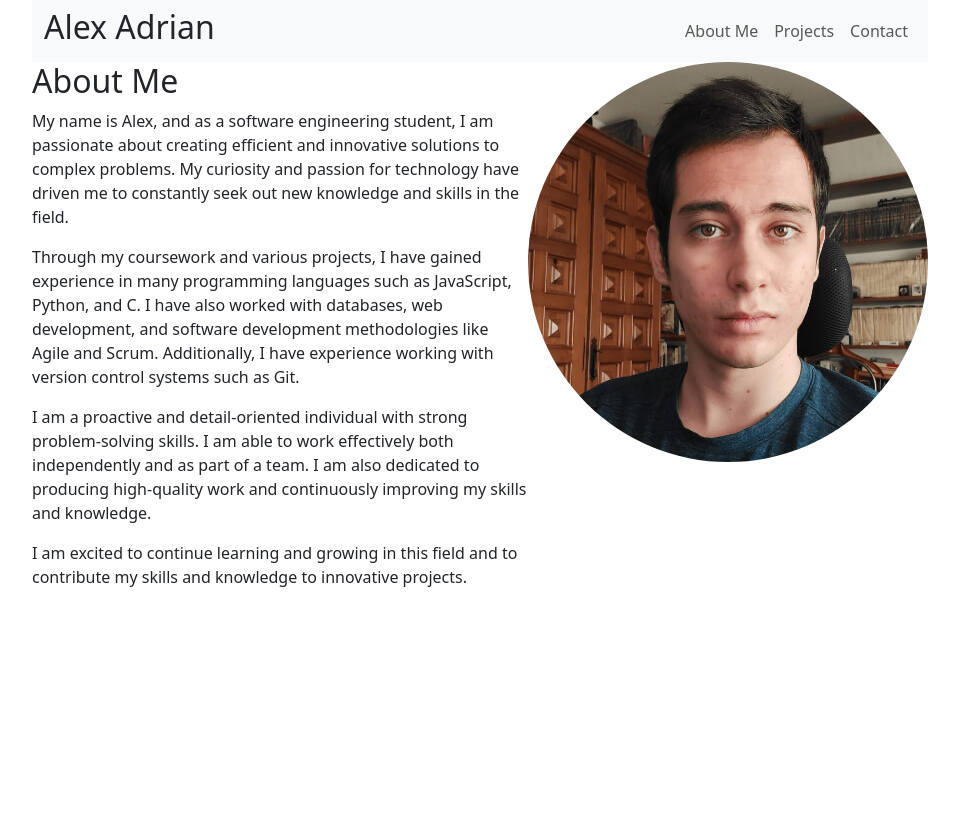
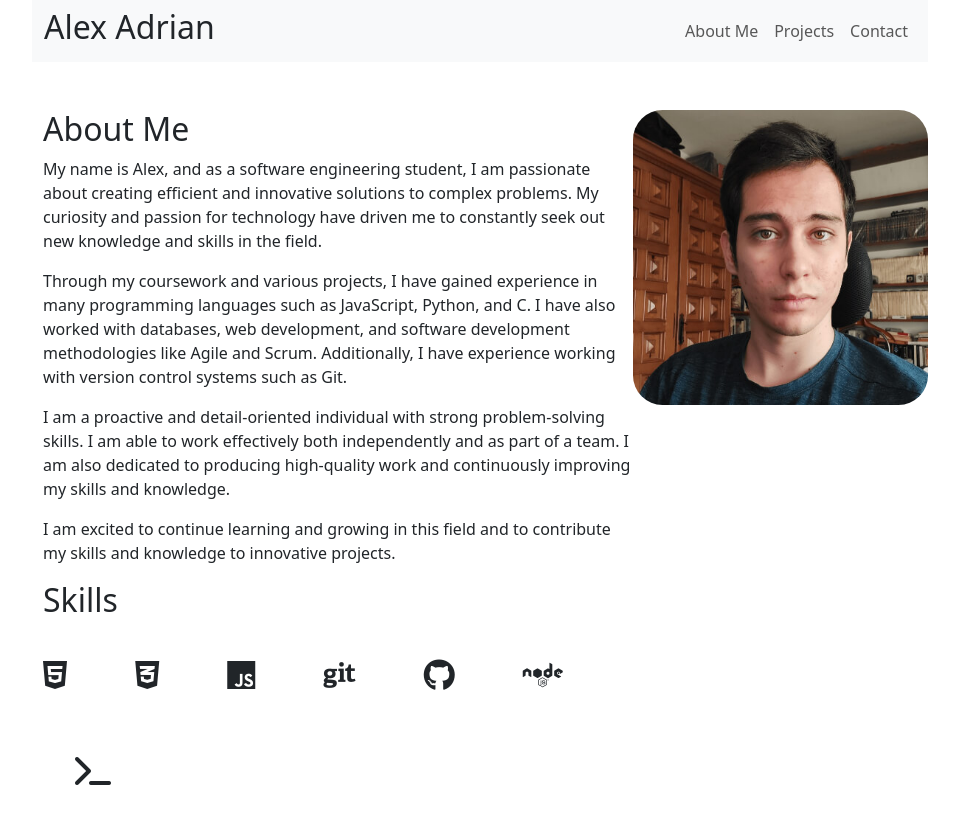
Before and after one commit to SinRemover/projects-website, a plain HTML site: page index.html in a window 1280 px wide. Shown: the whole page, without its empty margins (160-1119 px from the left). Drawn offline with nearby package versions, Linux system fonts and the light colour scheme.

Commit message:
skill icons add

```diff
--- a/index.html
+++ b/index.html
@@ -9,6 +9,8 @@
     <script src="https://cdn.jsdelivr.net/npm/bootstrap@5.3.0-alpha1/dist/js/bootstrap.bundle.min.js" integrity="sha384-w76AqPfDkMBDXo30jS1Sgez6pr3x5MlQ1ZAGC+nuZB+EYdgRZgiwxhTBTkF7CXvN" crossorigin="anonymous"></script>
     <!--internal ccs-->
     <link rel="stylesheet" href="styles.css">
+    <!--icons-->
+    <script src="https://kit.fontawesome.com/1758f4d784.js" crossorigin="anonymous"></script>
     <!--js-->
     <script defer src="index.js"></script>
     <title>Alex A</title>
@@ -48,6 +50,16 @@
         <section class="profile-pic-cont">
             <img class="profile-pic" src="images/prof-pic.jpg" alt="Alex Adrian">
         </section>
+        <section>
+          <h2>Skills</h2>
+          <i class="fa-brands fa-html5 icon"></i>
+          <i class="fa-brands fa-css3-alt icons"></i>
+          <i class="fa-brands fa-js icons"></i>
+          <i class="fa-brands fa-git icons"></i>
+          <i class="fa-brands fa-github icons"></i>
+          <i class="fa-brands fa-node icons"></i>
+          <i class="fa-solid fa-terminal icons"></i>
+        </section>
     </main>
 </body>
 </html>
--- a/styles.css
+++ b/styles.css
@@ -5,12 +5,25 @@ html{
 main{
     display: grid;
     grid-template-columns: 2fr 1fr;
+    padding-left: 11px;
+    margin-top: 3rem;
+}
+
+.profile-pic{
+    border-radius: 10%;
+    width: 100%;
 }
 
 .profile-pic-cont{
     justify-self: end;
 }
 
-.profile-pic{
-    border-radius: 100%;
+.icons{
+    font-size: 2rem;
+    margin: 2rem;
 }
+
+.icon{
+    margin-right: 2rem;
+    font-size: 2rem;
+}
```
